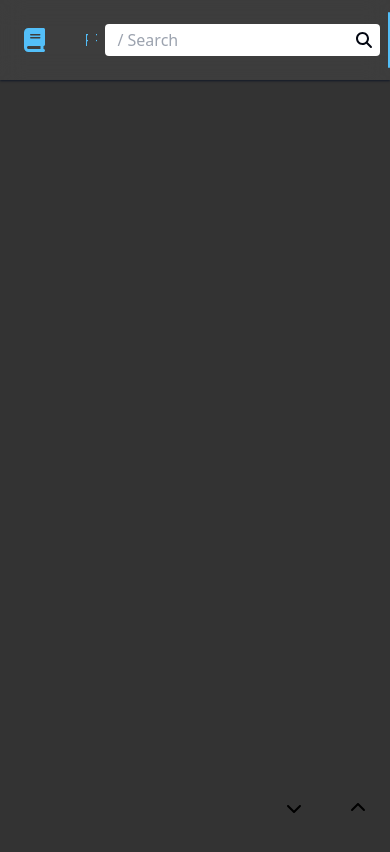
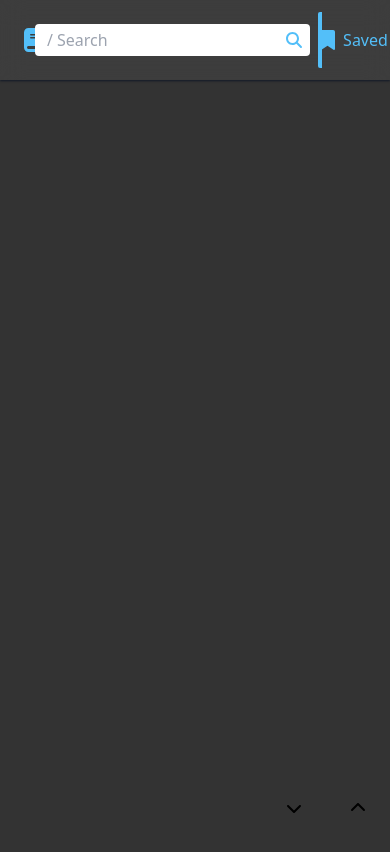
Before and after one commit to lmReef/knowledge-site, a Next.js app: page /saved in a window 390 px wide. Shown: the top 852 px of the page. Built offline with nearby package versions, Linux system fonts and the light colour scheme.

Commit message:
feat: implement responsive design

```diff
--- a/components/NavBar.tsx
+++ b/components/NavBar.tsx
@@ -12,11 +12,13 @@ import {
 } from "@fortawesome/free-solid-svg-icons";
 import { useEffect, useState } from "react";
 import { useRouter } from "next/router";
+import { isMobile } from "@/scripts/Breakpoints";
 
 export default function NavBar() {
   const router = useRouter();
   const [randomClicked, setRandomClicked] = useState(false);
   const [currentPage, setCurrentPage] = useState(router.asPath);
+  const [mobile, setMobile] = useState(false);
 
   const randomHandler = () => {
     // TODO: make this stop spinning once /search/* has loaded
@@ -36,6 +38,7 @@ export default function NavBar() {
   };
 
   useEffect(() => {
+    setMobile(isMobile());
     setCurrentPage(router.asPath);
   }, [router.asPath]);
 
@@ -50,11 +53,11 @@ export default function NavBar() {
 
         <NavItem link="/" currentPage={currentPage}>
           <FontAwesomeIcon icon={faHome} />
-          Home
+          {!mobile && "Home"}
         </NavItem>
         <NavItem link="/popular" currentPage={currentPage}>
           <FontAwesomeIcon icon={faFire} />
-          Popular
+          {!mobile && "Popular"}
         </NavItem>
         <NavItem onclick={randomHandler} currentPage={currentPage}>
           {/*
@@ -65,19 +68,14 @@ export default function NavBar() {
           )}
           */}
           <FontAwesomeIcon icon={faShuffle} />
-          Random
+          {!mobile && "Random"}
         </NavItem>
 
         <SearchBar />
 
-        <NavItem
-          link="/saved"
-          className="px-6"
-          currentPage={currentPage}
-          align="right"
-        >
+        <NavItem link="/saved" className="px-6" currentPage={currentPage}>
           <FontAwesomeIcon icon={faBookmark} className="text-xl" />
-          Saved
+          {!mobile && "Saved"}
         </NavItem>
       </div>
       <span className="nav-spacer block h-20" />
--- a/components/SearchBar.tsx
+++ b/components/SearchBar.tsx
@@ -1,20 +1,31 @@
 "use client";
-import { useEffect, useRef } from "react";
+import { useEffect, useRef, useState } from "react";
 import { faMagnifyingGlass } from "@fortawesome/free-solid-svg-icons";
 import { FontAwesomeIcon } from "@fortawesome/react-fontawesome";
 import { useRouter } from "next/navigation";
+import { isMobile } from "@/scripts/Breakpoints";
 
 export default function SearchBar() {
   const router = useRouter();
   const inputRef = useRef<HTMLInputElement>(null);
+  const [expanded, setExpanded] = useState(false);
 
   const searchHandler = () => {
-    router.push(
-      `/search/${encodeURIComponent(inputRef.current?.value || "NZ")}`,
-    );
+    if (expanded) {
+      router.push(
+        `/search/${encodeURIComponent(inputRef.current?.value || "NZ")}`,
+      );
+    } else {
+      setExpanded(true);
+      setTimeout(() => {
+        inputRef.current?.focus();
+      }, 10);
+    }
   };
 
   useEffect(() => {
+    setExpanded(!isMobile());
+
     document.addEventListener("keypress", (event) => {
       if (event.code === "Slash") {
         event.preventDefault();
@@ -23,20 +34,32 @@ export default function SearchBar() {
     });
   }, []);
 
+  useEffect(() => {
+    if (inputRef.current && isMobile()) {
+      inputRef.current.onblur = () => {
+        setExpanded(false);
+      };
+    }
+  }, [inputRef.current]);
+
   return (
-    <form onSubmit={searchHandler}>
+    <form onSubmit={searchHandler} className="ml-auto">
       <div className="search-bar relative flex items-center text-gray-950">
         <input
           ref={inputRef}
-          className="search-input h-8 rounded p-3 pr-8"
+          className={`search-input absolute h-8 -translate-x-full rounded p-3 pr-8 ${!expanded ? "w-0 opacity-0" : ""}`}
           type="text"
           placeholder="/ Search"
+          disabled={!expanded}
         />
         <div
-          className="search-button absolute right-0 flex h-full cursor-pointer items-center p-2 transition-all hover:-translate-y-0.5"
+          className={`search-button absolute right-0 flex h-full cursor-pointer items-center p-2 transition-all hover:-translate-y-0.5`}
           onClick={searchHandler}
         >
-          <FontAwesomeIcon icon={faMagnifyingGlass} />
+          <FontAwesomeIcon
+            icon={faMagnifyingGlass}
+            className="text-[var(--custom-primary)]"
+          />
         </div>
       </div>
     </form>
--- a/components/Slider.tsx
+++ b/components/Slider.tsx
@@ -2,6 +2,7 @@ import { useEffect, useState } from "react";
 import WikiCard from "./WikiCard";
 import Slider from "react-slick";
 import { getWikiRecursive } from "@/scripts/MediaWiki";
+import { breakpoints } from "@/scripts/Breakpoints";
 
 export default function CustomSlider({
   title,
@@ -23,13 +24,14 @@ export default function CustomSlider({
     arrows: true,
     responsive: [
       {
-        breakpoint: 768,
+        breakpoint: breakpoints.md,
         settings: {
           arrows: false,
+          slidesToScroll: 1,
         },
       },
       {
-        breakpoint: 1300,
+        breakpoint: breakpoints.xl,
         settings: {
           slidesToScroll: 1,
         },
--- /dev/null
+++ b/scripts/Breakpoints.ts
@@ -0,0 +1,13 @@
+/// from tailwind
+export const breakpoints = {
+  sm: 640,
+  md: 768,
+  lg: 1024,
+  xl: 1280,
+  "2xl": 1536,
+};
+
+export function isMobile() {
+  if (typeof screen === "undefined") return false;
+  else return screen.width <= breakpoints.md;
+}
```
